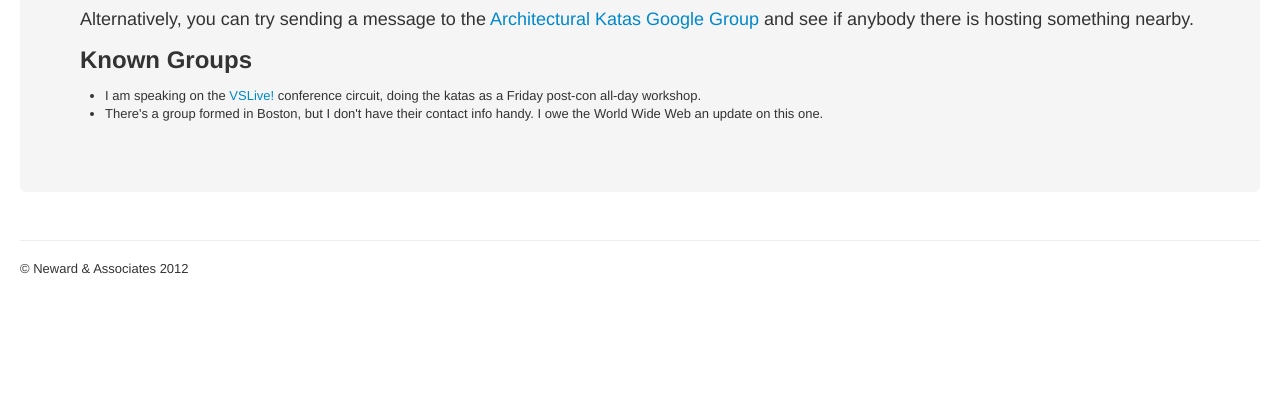
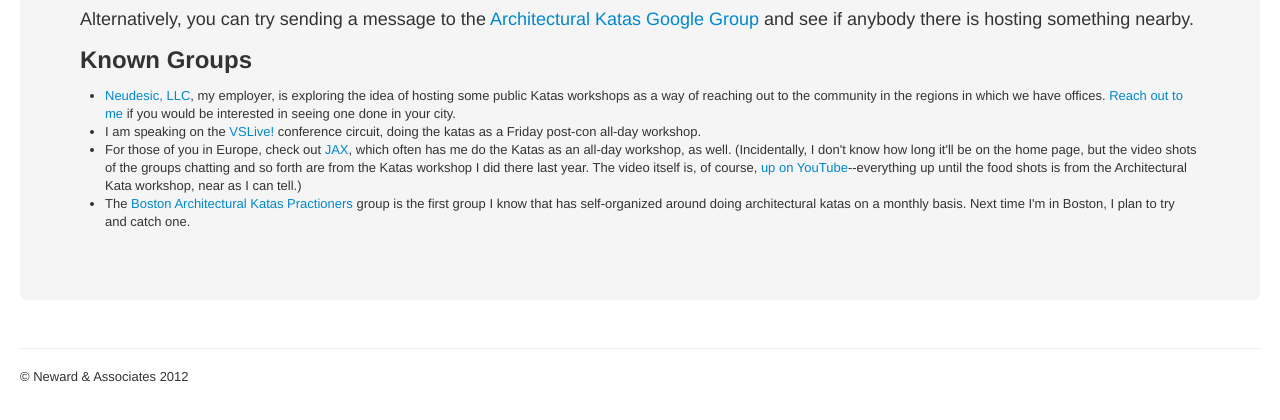
Before and after one commit to tedneward/ArchKatas, a plain HTML site: page code/join.html in a window 1280 px wide. Shown: the part 264-684 px from the top of the page. Drawn offline with Linux system fonts and the light colour scheme.

Commit message:
Added kata

```diff
--- a/code/join.html
+++ b/code/join.html
@@ -69,10 +69,24 @@
             <h2>Known Groups</h2>
             <p>
             	<ul>
+            		<li><a target="_blank" href="http://www.neudesic.com">Neudesic, LLC</a>, my employer,
+            		is exploring the idea of hosting some public Katas workshops as a way of reaching out
+            		to the community in the regions in which we have offices.
+            		<a href="mailto:ted.neward@neudesic.com">Reach out to me</a> if you would be
+            		interested in seeing one done in your city.</li>
             		<li>I am speaking on the <a target="_blank" href="http://vslive.com/Home.aspx">VSLive!</a>
             		conference circuit, doing the katas as a Friday post-con all-day workshop.</li>
-            		<li>There's a group formed in Boston, but I don't have their contact info handy.
-            		I owe the World Wide Web an update on this one.</li>
+            		<li>For those of you in Europe, check out <a target="_blank" href="http://jaxlondon.com">JAX</a>,
+            		which often has me do the Katas as an all-day workshop, as well. (Incidentally, I
+            		don't know how long it'll be on the home page, but the video shots of the groups
+            		chatting and so forth are from the Katas workshop I did there last year. The
+            		video itself is, of course, <a href="http://www.youtube.com/watch?v=BL8HxECfq40&feature=player_embedded">up
+            		on YouTube</a>--everything up until the food shots is from the Architectural
+            		Kata workshop, near as I can tell.)</li>
+            		<li>The <a target="_blank" href="http://akp-boston.org">
+            		Boston Architectural Katas Practioners</a> group is the first group I know that
+            		has self-organized around doing architectural katas on a monthly basis. Next time
+            		I'm in Boston, I plan to try and catch one.</li>
             	</ul>
             </p>
           </div>
```
Also changed, not shown: CheckYourWork.json (added, +8 -0 lines).
